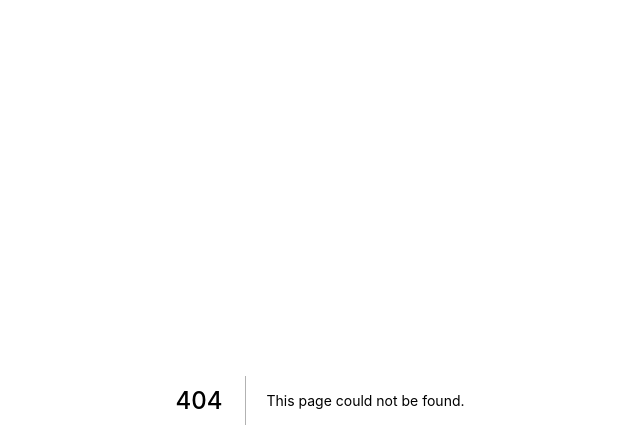
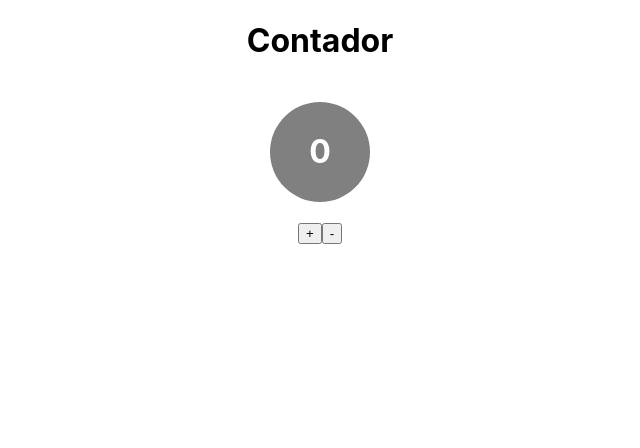
Before and after one commit to thelunardi/cod3r-react-next, a Next.js app: page /state/counter in a window 1280 px wide. Before the commit this address had no page. Shown: the top 448 px of the page, without its empty margins (320-960 px from the left). Built offline with nearby package versions, Linux system fonts and the light colour scheme.

Commit message:
:children_crossing: counter challenge - display counter component

```diff
--- /dev/null
+++ b/components/CounterDisplay.js
@@ -0,0 +1,18 @@
+export default function CounterDisplay(props) {
+    const styles = {
+        display: 'flex',
+        justifyContent: 'center',
+        alignItems: 'center',
+        backgroundColor: 'gray',
+        color: 'white',
+        height: '100px',
+        width: '100px',
+        borderRadius: '50px',
+        margin: '20px'
+    }
+    return (
+        <div style={styles}>
+            <h1>{props.number}</h1>
+        </div>
+    )
+}
--- /dev/null
+++ b/pages/state/counter.js
@@ -0,0 +1,29 @@
+import { useState } from 'react'
+import CounterDisplay from "../../components/CounterDisplay"
+
+export default function Counter() {
+    const [count, setCount] = useState(0)
+
+    const styles = {
+        display: 'flex',
+        justifyContent: 'center',
+        alignItems: 'center',
+        flexDirection: 'column'
+    }
+
+    const increment = () => setCount(count + 1)
+
+    const decrement = () => setCount(count - 1)
+
+    return (
+        <div style={styles}>
+            <h1>Contador</h1>
+            {/*<h2>Valor: {count}</h2>*/}
+            <CounterDisplay number={count} />
+            <div>
+                <button onClick={increment}>+</button>
+                <button onClick={decrement}>-</button>
+            </div>
+        </div>
+    )
+}
```
